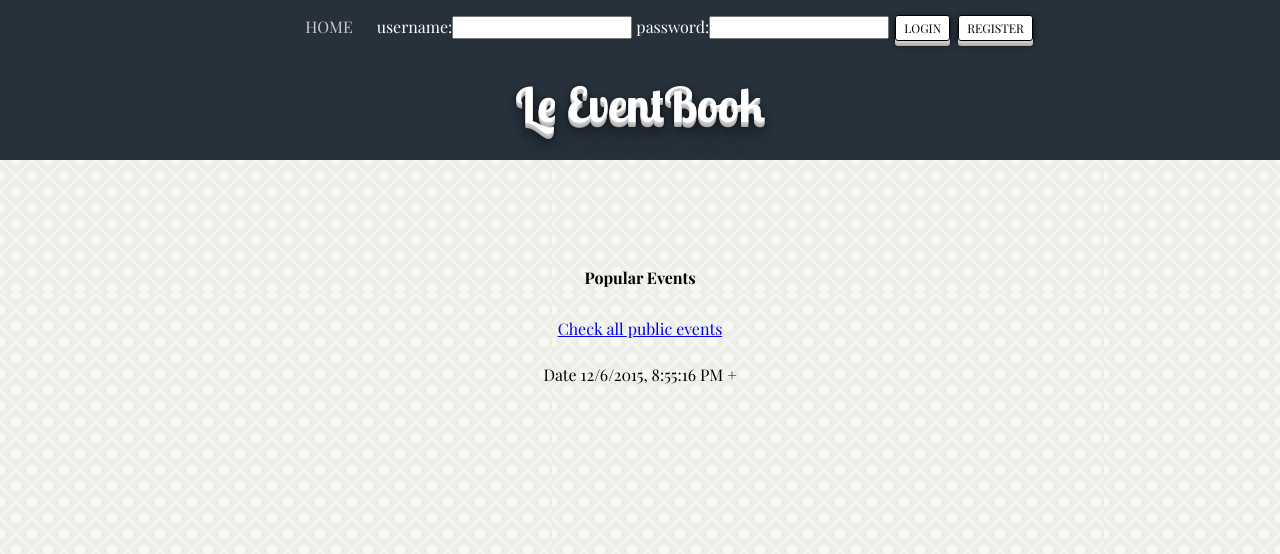
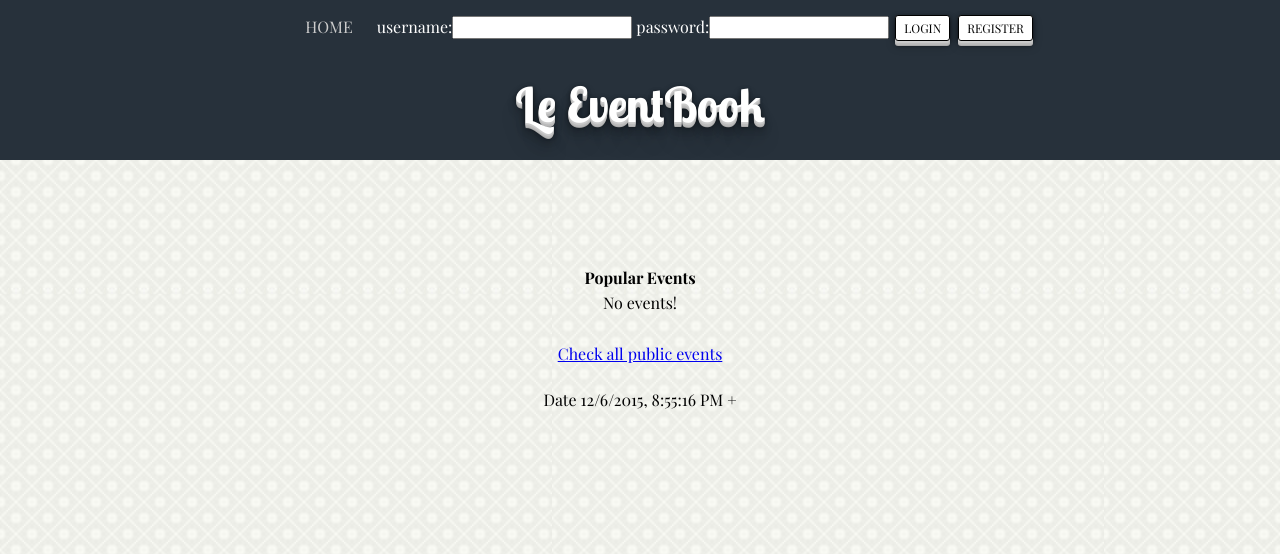
Before and after one commit to bmad4ever/LTW, a PHP site: page /main.php in a window 1280 px wide. Shown: the top 554 px of the page. Run offline with PHP 8.4, Linux system fonts and the light colour scheme; data comes from the database, SQL or seed files in the repository; lists and menus that the app fills with data are empty; some libraries are stand-ins or nearby versions; some web fonts are replaced.

Commit message:
Minor fix
If there are no events, print "No events!"

```diff
--- a/print_events.php
+++ b/print_events.php
@@ -1,6 +1,14 @@
 <?php
 function print_events($events,$show_user,$title)
 {
+	if(count($events)==0) {
+		echo '<div class="print_events">
+		<table><th colspan="2">'.$title.'</th>
+		<tr><td colspan="2">No events!</td></tr></table>
+	</div>';
+	}
+	else {
+
 	echo '<div class="print_events">
 		<table><th colspan="2">'.$title.'</th>';
 		foreach($events as $row){
@@ -16,5 +24,6 @@ function print_events($events,$show_user,$title)
 		}
 		echo'</table>
 	</div>';
+	}
 }
 ?>
```
